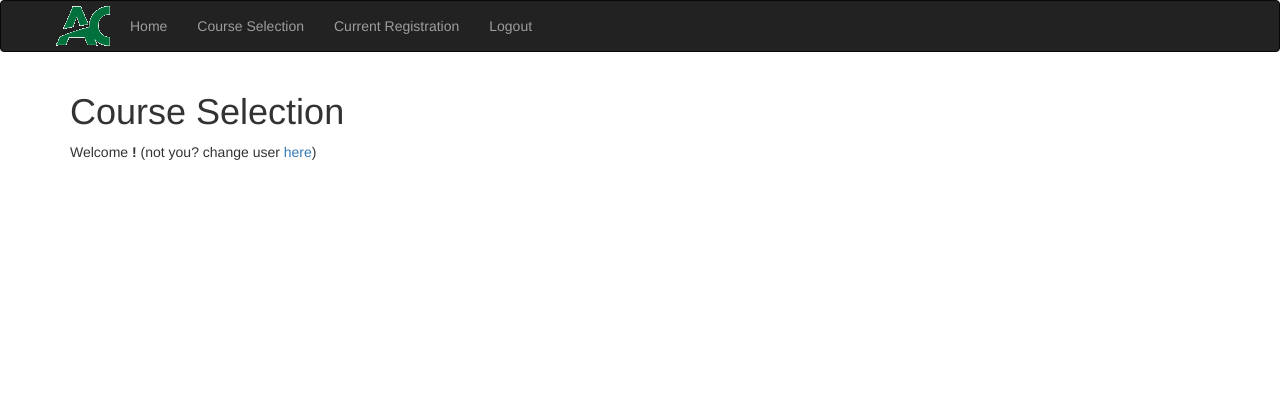
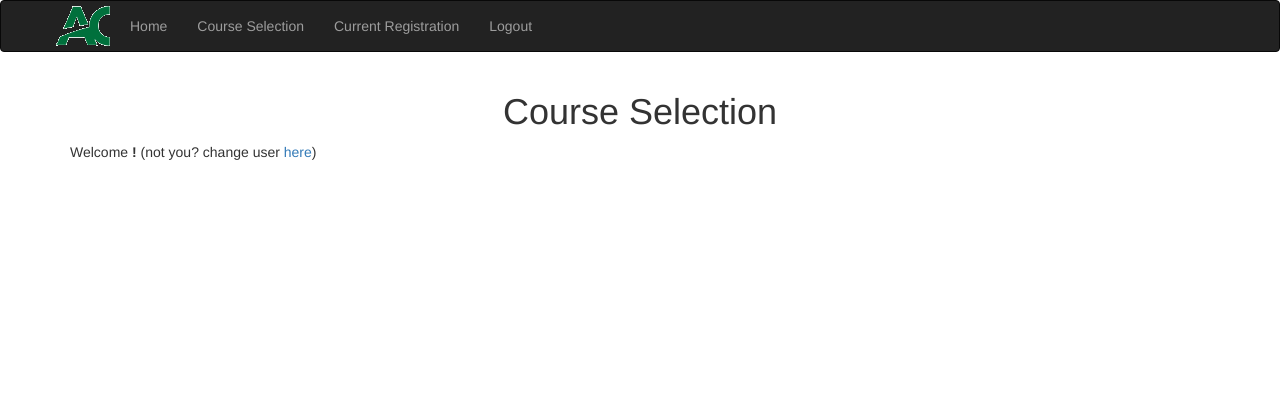
Before and after one commit to killerrin/CST8257-Course-Registration-System, a PHP site: page /CourseSelection.php in a window 1280 px wide. Shown: the top 420 px of the page. Run offline with PHP 8.4, Linux system fonts and the light colour scheme; the visitor is signed in with stand-in values (Sample User, id 1).

Commit message:
CSS - Centering
Centered titles in CurrentRegistration.php and CourseSelection.php

```diff
--- a/Lab 7/Contents/css/newUserStyle.css
+++ b/Lab 7/Contents/css/newUserStyle.css
@@ -1,3 +1,17 @@
+/*
+    Property Order of Importance
+    -------- ----- -- ----------
+    Positioning
+    Display / Box Model
+    Color
+    Text / Font
+    Other
+*/
+
+h1 {
+    text-align: center;
+}
+
 .form-horizontal .control-label {
     text-align: left;
 }
```
